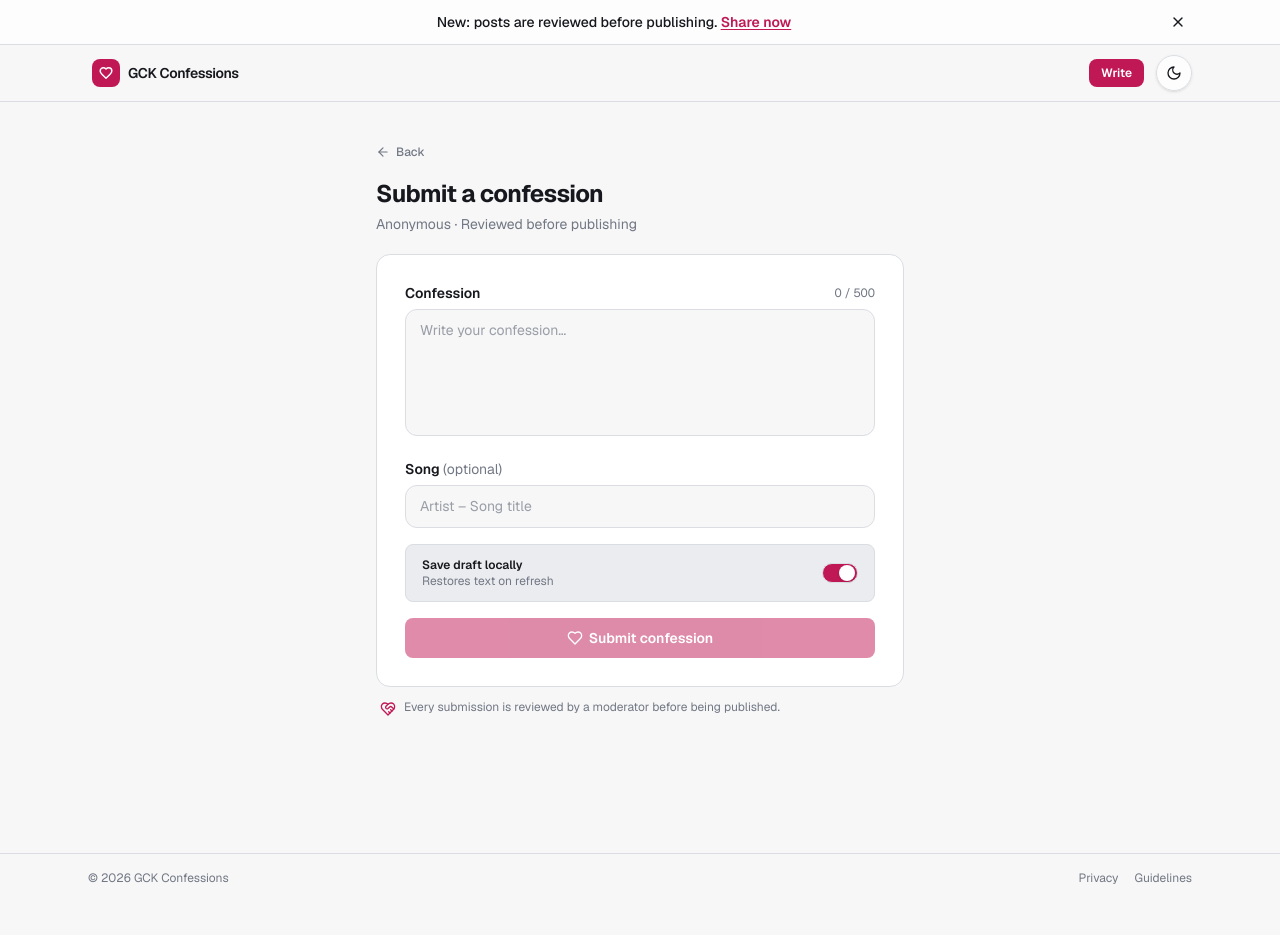
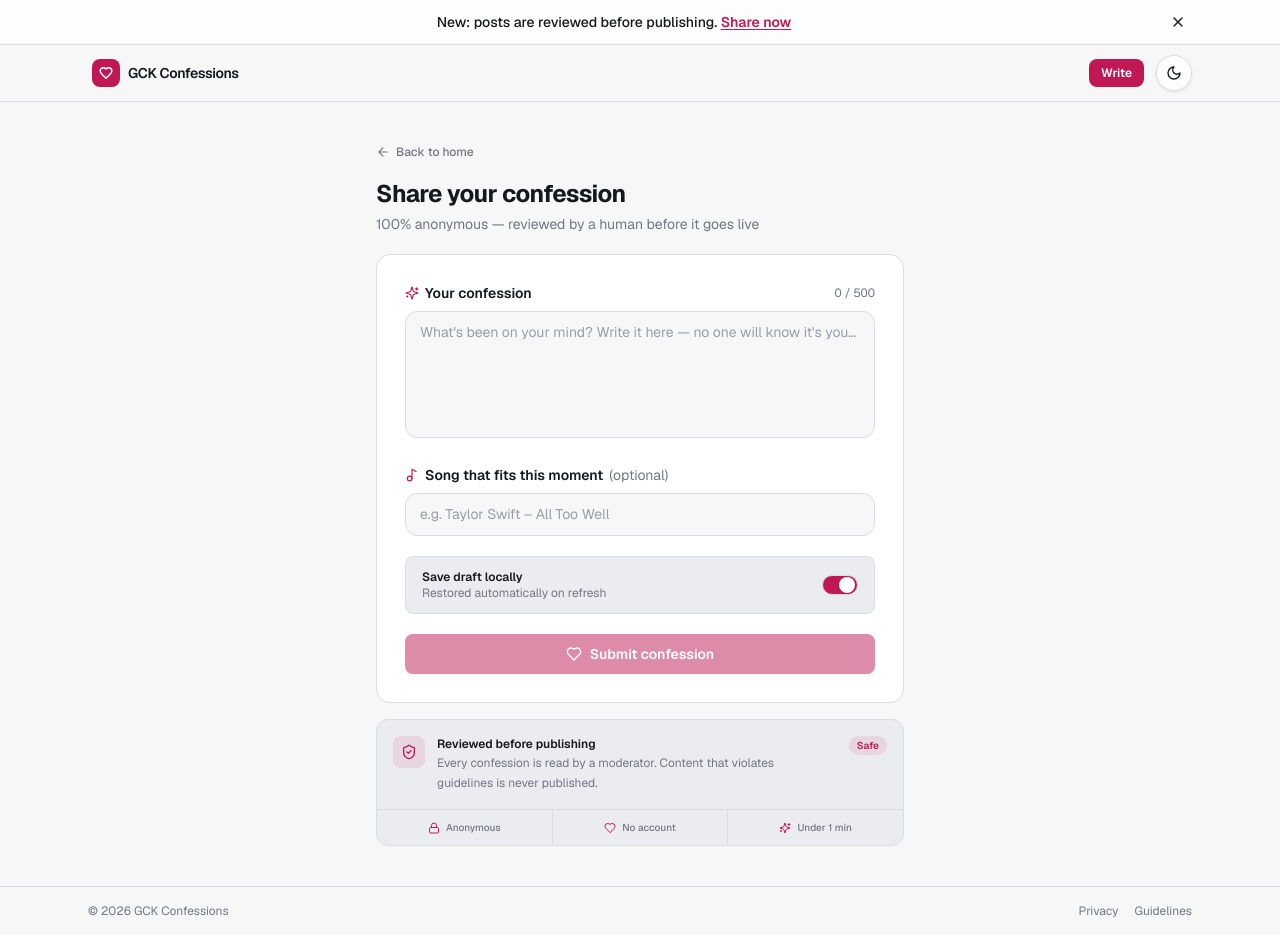
Before and after one commit to RexSixT9/gckconfessions, a Next.js app: page /submit in a window 1280 px wide. Before the commit the page ends 902 px from the top, so only its background shows below. Built offline with nearby package versions, Linux system fonts and the light colour scheme.

Commit message:
refactor: streamline layout structure and enhance GSAP animation hooks across components

```diff
--- a/src/app/admin/page.tsx
+++ b/src/app/admin/page.tsx
@@ -4,7 +4,6 @@ import { verifyAdminToken } from "@/lib/auth";
 import { COOKIE_NAME } from "@/lib/constants";
 import AdminList from "@/components/admin/AdminList";
 import SignOutButton from "@/components/admin/SignOutButton";
-import Footer from "@/components/Footer";
 
 export default async function AdminPage() {
   const cookieStore = await cookies();
@@ -24,7 +23,6 @@ export default async function AdminPage() {
   }
 
   return (
-    <div className="flex min-h-screen flex-col bg-[hsl(var(--background))]">
     <main className="flex-1">
       <div className="mx-auto w-full max-w-6xl px-4 py-6 sm:px-6 sm:py-8">
 
@@ -44,7 +42,5 @@ export default async function AdminPage() {
         <AdminList />
       </div>
     </main>
-      <Footer />
-    </div>
   );
 }
--- a/src/app/layout.tsx
+++ b/src/app/layout.tsx
@@ -2,6 +2,7 @@ import type { Metadata } from "next";
 import { Geist, Geist_Mono } from "next/font/google";
 import { ThemeProvider } from "next-themes";
 import HeaderNav from "@/components/HeaderNav";
+import Footer from "@/components/Footer";
 import "./globals.css";
 
 const geistSans = Geist({
@@ -47,7 +48,10 @@ export default function RootLayout({
           {/* ── Header ── */}
           <HeaderNav />
 
-          {children}
+          <div className="flex min-h-[calc(100svh-3.5rem)] flex-col">
+            {children}
+            <Footer />
+          </div>
         </ThemeProvider>
       </body>
     </html>
--- a/src/app/submit/page.tsx
+++ b/src/app/submit/page.tsx
@@ -2,8 +2,7 @@
 
 import { useEffect, useState, useCallback, useRef } from "react";
 import Link from "next/link";
-import { Heart, HeartHandshake, AlertCircle, CheckCircle2, ArrowLeft } from "lucide-react";
-import Footer from "@/components/Footer";
+import { Heart, ShieldCheck, AlertCircle, CheckCircle2, ArrowLeft, Lock, Music2, Sparkles } from "lucide-react";
 import { useStaggerEntrance } from "@/lib/gsap";
 
 type Notice = { type: "error" | "success"; message: string } | null;
@@ -142,7 +141,7 @@ export default function SubmitPage() {
   useStaggerEntrance(pageRef, { selector: "[data-animate]", stagger: 0.08, duration: 0.5 });
 
   return (
-    <div ref={pageRef} className="flex min-h-screen flex-col">
+    <div ref={pageRef} className="flex flex-1 flex-col">
       <main className="flex-1">
         <div className="mx-auto w-full max-w-xl px-4 py-6 sm:px-6 sm:py-10">
 
@@ -153,19 +152,19 @@ export default function SubmitPage() {
               className="inline-flex items-center gap-1.5 text-xs font-medium text-[hsl(var(--muted-foreground))] transition hover:text-[hsl(var(--accent))]"
             >
               <ArrowLeft className="h-3.5 w-3.5" />
-              Back
+              Back to home
             </Link>
             <h1 className="mt-3 text-xl font-bold tracking-tight text-[hsl(var(--foreground))] sm:text-2xl">
-              Submit a confession
+              Share your confession
             </h1>
             <p className="mt-1 text-sm text-[hsl(var(--muted-foreground))]">
-              Anonymous · Reviewed before publishing
+              100% anonymous — reviewed by a human before it goes live
             </p>
           </div>
 
           {/* Form card */}
           <div data-animate className="bento-cell p-5 sm:p-7">
-            <form onSubmit={handleSubmit} className="space-y-4">
+            <form onSubmit={handleSubmit} className="space-y-5">
               {/* Honeypot */}
               <input
                 type="text"
@@ -180,18 +179,19 @@ export default function SubmitPage() {
 
               {/* Textarea */}
               <div>
-                <div className="mb-1.5 flex flex-wrap items-center justify-between gap-1">
-                  <label htmlFor="confession" className="text-sm font-semibold text-[hsl(var(--foreground))]">
-                    Confession
+                <div className="mb-2 flex flex-wrap items-center justify-between gap-1">
+                  <label htmlFor="confession" className="flex items-center gap-1.5 text-sm font-semibold text-[hsl(var(--foreground))]">
+                    <Sparkles className="h-3.5 w-3.5 text-[hsl(var(--accent))]" />
+                    Your confession
                   </label>
-                  <span className={`text-xs tabular-nums ${charCount > CHAR_LIMIT * 0.9 ? 'text-[hsl(var(--destructive))]' : 'text-[hsl(var(--muted-foreground))]'}`}>
+                  <span className={`text-xs tabular-nums transition ${charCount > CHAR_LIMIT * 0.9 ? 'font-semibold text-[hsl(var(--destructive))]' : 'text-[hsl(var(--muted-foreground))]'}`}>
                     {charCount} / {CHAR_LIMIT}
                   </span>
                 </div>
                 <textarea
                   id="confession"
                   name="confession"
-                  placeholder="Write your confession…"
+                  placeholder="What's been on your mind? Write it here — no one will know it's you…"
                   maxLength={CHAR_LIMIT}
                   rows={5}
                   value={message}
@@ -202,8 +202,9 @@ export default function SubmitPage() {
 
               {/* Music */}
               <div>
-                <label htmlFor="music" className="mb-1.5 block text-sm font-semibold text-[hsl(var(--foreground))]">
-                  Song{" "}
+                <label htmlFor="music" className="mb-2 flex items-center gap-1.5 text-sm font-semibold text-[hsl(var(--foreground))]">
+                  <Music2 className="h-3.5 w-3.5 text-[hsl(var(--accent))]" />
+                  Song that fits this moment
                   <span className="font-normal text-[hsl(var(--muted-foreground))]">(optional)</span>
                 </label>
                 <input
@@ -213,7 +214,7 @@ export default function SubmitPage() {
                   value={music}
                   onChange={handleMusicChange}
                   maxLength={120}
-                  placeholder="Artist – Song title"
+                  placeholder="e.g. Taylor Swift – All Too Well"
                   className="input-base w-full"
                 />
               </div>
@@ -223,7 +224,7 @@ export default function SubmitPage() {
                 <div className="min-w-0">
                   <p className="text-xs font-semibold text-[hsl(var(--foreground))]">Save draft locally</p>
                   <p className="truncate text-xs text-[hsl(var(--muted-foreground))]">
-                    {draftError ? "Storage unavailable" : hasDraft && saveDraft ? "Draft saved" : "Restores text on refresh"}
+                    {draftError ? "Storage unavailable" : hasDraft && saveDraft ? "Draft saved ✓" : "Restored automatically on refresh"}
                   </p>
                 </div>
                 <div className="flex shrink-0 items-center gap-2">
@@ -235,7 +236,7 @@ export default function SubmitPage() {
                     aria-pressed={saveDraft}
                     aria-label="Toggle save draft"
                   >
-                    <span className={`inline-block h-4 w-4 rounded-full bg-white shadow-sm transition ${saveDraft ? 'translate-x-4' : 'translate-x-0.5'}`} />
+                    <span className={`inline-block h-4 w-4 rounded-full bg-white shadow-sm transition-transform ${saveDraft ? 'translate-x-4' : 'translate-x-0.5'}`} />
                   </button>
                   {hasDraft && saveDraft && !draftError && (
                     <button
@@ -264,16 +265,20 @@ export default function SubmitPage() {
               )}
 
               {/* Submit */}
-              <div>
+              <div className="relative">
+                {/* Pulse ring while submitting */}
+                {loading && (
+                  <span className="absolute inset-0 rounded-lg animate-ping bg-[hsl(var(--accent))]/20 duration-1000" />
+                )}
                 <button
                   type="submit"
                   disabled={loading || !message.trim()}
-                  className="inline-flex w-full items-center justify-center gap-1.5 rounded-lg bg-[hsl(var(--accent))] py-2.5 text-sm font-semibold text-white transition hover:opacity-90 disabled:opacity-50"
+                  className="relative inline-flex w-full items-center justify-center gap-2 rounded-lg bg-[hsl(var(--accent))] py-2.5 text-sm font-semibold text-white shadow-sm transition hover:opacity-90 active:scale-[0.98] disabled:opacity-50 disabled:cursor-not-allowed"
                 >
                   {loading ? (
                     <>
                       <span className="h-4 w-4 animate-spin rounded-full border-2 border-white/40 border-t-white" />
-                      Submitting…
+                      Sending your confession…
                     </>
                   ) : (
                     <>
@@ -286,17 +291,40 @@ export default function SubmitPage() {
             </form>
           </div>
 
-          {/* Info note */}
-          <div data-animate className="mt-3 flex items-start gap-2 px-1">
-            <HeartHandshake className="mt-0.5 h-4 w-4 shrink-0 text-[hsl(var(--accent))]" />
-            <p className="text-xs text-[hsl(var(--muted-foreground))]">
-              Every submission is reviewed by a moderator before being published.
-            </p>
+          {/* Moderation notice — redesigned */}
+          <div data-animate className="mt-4 overflow-hidden rounded-xl border border-[hsl(var(--border))] bg-[hsl(var(--secondary))]">
+            {/* Top row */}
+            <div className="flex items-start gap-3 px-4 py-4">
+              <span className="flex h-8 w-8 shrink-0 items-center justify-center rounded-lg bg-[hsl(var(--accent))]/10">
+                <ShieldCheck className="h-4 w-4 text-[hsl(var(--accent))]" />
+              </span>
+              <div className="min-w-0 flex-1">
+                <p className="text-xs font-semibold text-[hsl(var(--foreground))]">Reviewed before publishing</p>
+                <p className="mt-0.5 text-xs leading-relaxed text-[hsl(var(--muted-foreground))]">
+                  Every confession is read by a moderator. Content that violates guidelines is never published.
+                </p>
+              </div>
+              <span className="ml-1 shrink-0 rounded-full bg-[hsl(var(--accent))]/10 px-2 py-0.5 text-[10px] font-semibold text-[hsl(var(--accent))]">
+                Safe
+              </span>
+            </div>
+            {/* Stats strip */}
+            <div className="flex divide-x divide-[hsl(var(--border))] border-t border-[hsl(var(--border))]">
+              {[
+                { icon: Lock, label: "Anonymous" },
+                { icon: Heart, label: "No account" },
+                { icon: Sparkles, label: "Under 1 min" },
+              ].map(({ icon: Icon, label }) => (
+                <div key={label} className="flex flex-1 items-center justify-center gap-1.5 px-3 py-2.5">
+                  <Icon className="h-3 w-3 text-[hsl(var(--accent))]" />
+                  <p className="text-[10px] font-medium text-[hsl(var(--muted-foreground))]">{label}</p>
+                </div>
+              ))}
+            </div>
           </div>
 
         </div>
       </main>
-      <Footer />
     </div>
   );
 }
```
Also changed, not shown: src/app/adminlogin/page.tsx (+6 -4 lines), src/app/not-found.tsx (+1 -10 lines), src/app/page.tsx (+3 -8 lines), src/lib/gsap.ts (+18 -8 lines). Lines whose indentation alone changed are shown as unchanged.
